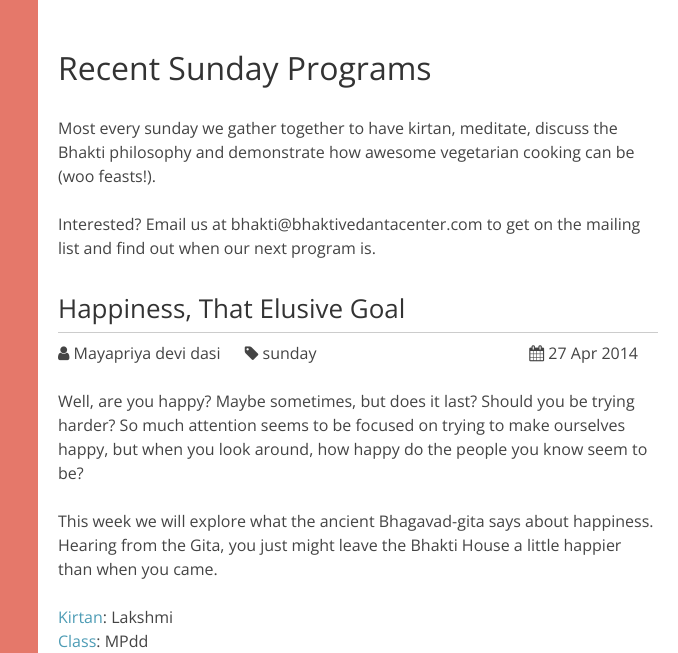
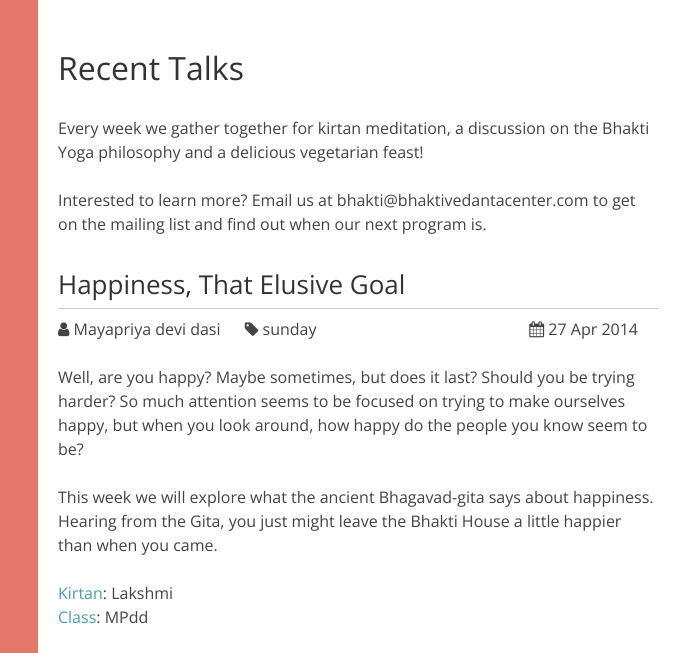
Before and after one commit to beginningbhakti/beginningbhakti.github.io, a Jekyll site: the page built from sunday/index.html, in a window 1280 px wide. Shown: the top 653 px of the page, without its empty margins (602-1280 px from the left). Built offline with Jekyll 4.4.1, drawn with Linux system fonts in a browser that asks for light colours; nearby versions of some CDN libraries; Markdown is read by kramdown in place of the engine named in the settings; grey boxes are pictures that could not be loaded.

Commit message:
Update index.html

```diff
--- a/sunday/index.html
+++ b/sunday/index.html
@@ -4,11 +4,11 @@ title: Bhakti Yoga - UVa
 ---
 
 
-<h1>Recent Sunday Programs</h1>
+<h1>Recent Talks</h1>
 
-<p>Most every sunday we gather together to have kirtan, meditate, discuss the Bhakti philosophy and demonstrate how awesome vegetarian cooking can be (woo feasts!).</p>
+<p>Every week we gather together for kirtan meditation, a discussion on the Bhakti Yoga philosophy and a delicious vegetarian feast!</p>
 
-<p>Interested? Email us at bhakti@bhaktivedantacenter.com to get on the mailing list and find out when our next program is.</p>
+<p>Interested to learn more? Email us at bhakti@bhaktivedantacenter.com to get on the mailing list and find out when our next program is.</p>
 
 
 <ul class="posts">
```
